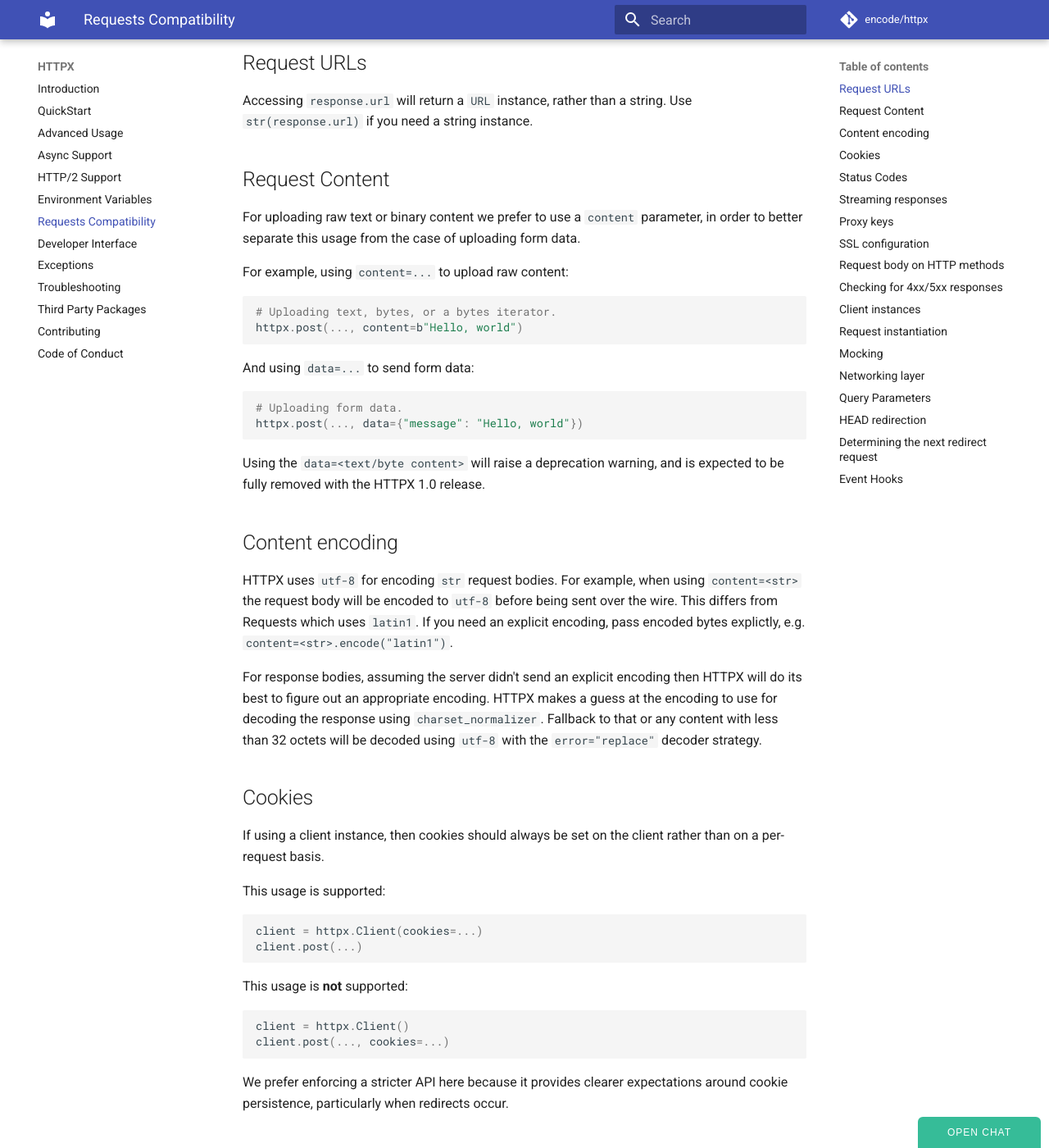
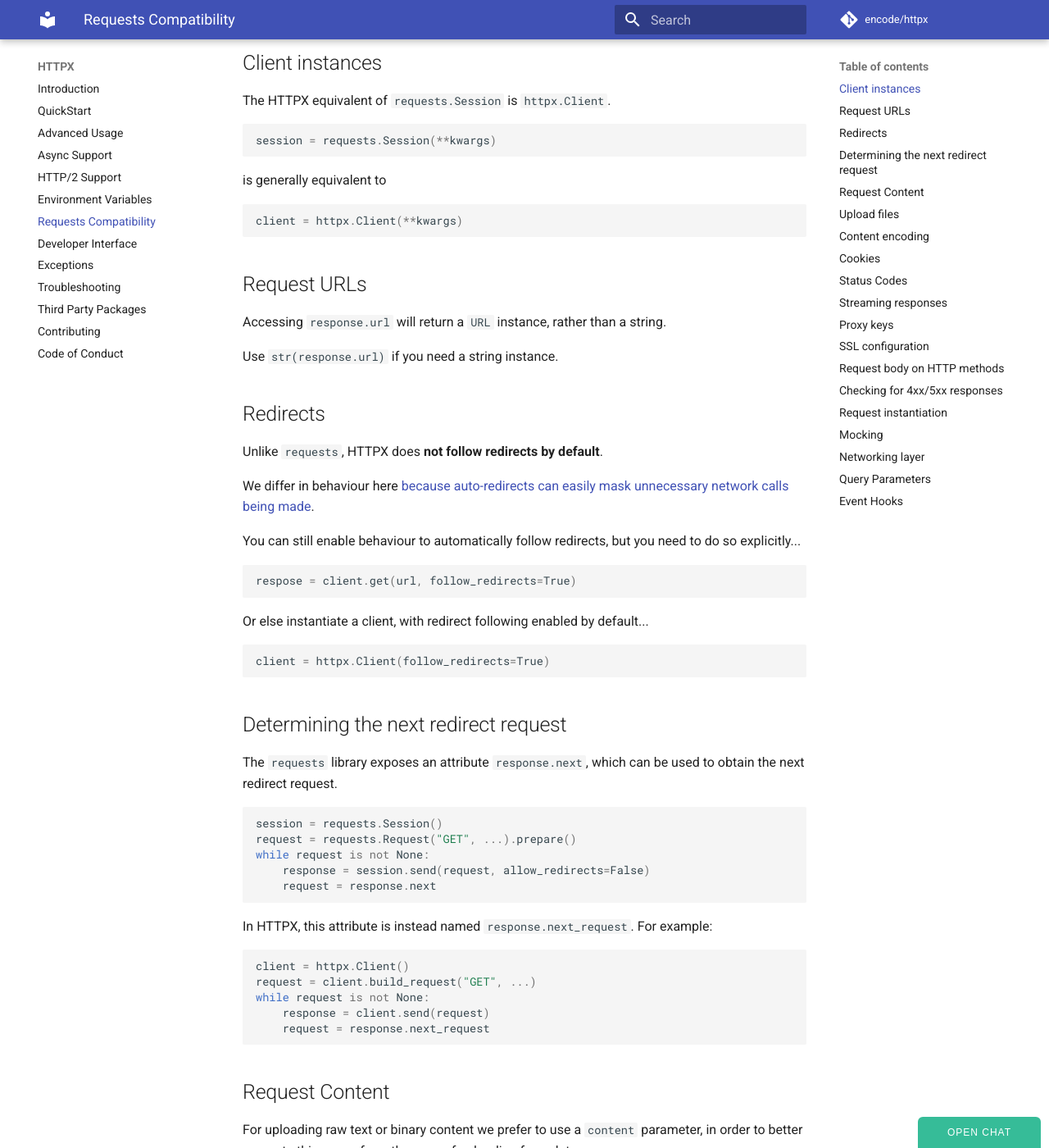
Before and after one commit to CarolinaBentrescas/httpx2, an MkDocs documentation site: the page built from docs/compatibility.md, in a window 1280 px wide and 1400 px high, scrolled down 228 px. Shown: the whole window at 82% size. Built offline with MkDocs 1.6.1 and Material for MkDocs 9.7.7, drawn with Linux system fonts in a browser that asks for light colours; comment, search, counter and statistics services are not loaded; some of the changed text lies outside the part shown.

Commit message:
Switch follow redirects default (#1808)
* Switch default on allow_redirects to False

* allow_redirects -> follow_redirects

* Update follow_redirects default in top-level API

* Update docs on follow_redirects

````diff
--- a/docs/compatibility.md
+++ b/docs/compatibility.md
@@ -4,10 +4,67 @@ HTTPX aims to be broadly compatible with the `requests` API.
 
 This documentation outlines places where the API differs...
 
+## Client instances
+
+The HTTPX equivalent of `requests.Session` is `httpx.Client`.
+
+```python
+session = requests.Session(**kwargs)
+```
+
+is generally equivalent to
+
+```python
+client = httpx.Client(**kwargs)
+```
+
 ## Request URLs
 
 Accessing `response.url` will return a `URL` instance, rather than a string.
+
 Use `str(response.url)` if you need a string instance.
+
+## Redirects
+
+Unlike `requests`, HTTPX does **not follow redirects by default**.
+
+We differ in behaviour here [because auto-redirects can easily mask unnecessary network
+calls being made](https://github.com/encode/httpx/discussions/1785).
+
+You can still enable behaviour to automatically follow redirects, but you need to
+do so explicitly...
+
+```python
+respose = client.get(url, follow_redirects=True)
+```
+
+Or else instantiate a client, with redirect following enabled by default...
+
+```python
+client = httpx.Client(follow_redirects=True)
+```
+
+## Determining the next redirect request
+
+The `requests` library exposes an attribute `response.next`, which can be used to obtain the next redirect request.
+
+```python
+session = requests.Session()
+request = requests.Request("GET", ...).prepare()
+while request is not None:
+    response = session.send(request, allow_redirects=False)
+    request = response.next
+```
+
+In HTTPX, this attribute is instead named `response.next_request`. For example:
+
+```python
+client = httpx.Client()
+request = client.build_request("GET", ...)
+while request is not None:
+    response = client.send(request)
+    request = response.next_request
+```
 
 ## Request Content
 
@@ -30,6 +87,12 @@ httpx.post(..., data={"message": "Hello, world"})
 
 Using the `data=<text/byte content>` will raise a deprecation warning,
 and is expected to be fully removed with the HTTPX 1.0 release.
+
+## Upload files
+
+HTTPX strictly enforces that upload files must be opened in binary mode, in order
+to avoid character encoding issues that can result from attempting to upload files
+opened in text mode.
 
 ## Content encoding
 
@@ -110,25 +173,11 @@ If you really do need to send request data using these http methods you should u
 
 We don't support `response.is_ok` since the naming is ambiguous there, and might incorrectly imply an equivalence to `response.status_code == codes.OK`. Instead we provide the `response.is_error` property. Use `if not response.is_error:` instead of `if response.is_ok:`.
 
-## Client instances
-
-The HTTPX equivalent of `requests.Session` is `httpx.Client`.
-
-```python
-session = requests.Session(**kwargs)
-```
-
-is generally equivalent to
-
-```python
-client = httpx.Client(**kwargs)
-```
-
 ## Request instantiation
 
 There is no notion of [prepared requests](https://requests.readthedocs.io/en/stable/user/advanced/#prepared-requests) in HTTPX. If you need to customize request instantiation, see [Request instances](advanced.md#request-instances).
 
-Besides, `httpx.Request()` does not support the `auth`, `timeout`, `allow_redirects`, `proxies`, `verify` and `cert` parameters. However these are available in `httpx.request`, `httpx.get`, `httpx.post` etc., as well as on [`Client` instances](advanced.md#client-instances).
+Besides, `httpx.Request()` does not support the `auth`, `timeout`, `follow_redirects`, `proxies`, `verify` and `cert` parameters. However these are available in `httpx.request`, `httpx.get`, `httpx.post` etc., as well as on [`Client` instances](advanced.md#client-instances).
 
 ## Mocking
 
@@ -144,25 +193,6 @@ On the other hand, HTTPX uses [HTTPCore](https://github.com/encode/httpcore) as
 
 `requests` omits `params` whose values are `None` (e.g. `requests.get(..., params={"foo": None})`). This is not supported by HTTPX.
 
-## HEAD redirection
-
-In `requests`, all top-level API follow redirects by default except `HEAD`.
-In consideration of consistency, we make `HEAD` follow redirects by default in HTTPX.
-
-## Determining the next redirect request
-
-When using `allow_redirects=False`, the `requests` library exposes an attribute `response.next`, which can be used to obtain the next redirect request.
-
-In HTTPX, this attribute is instead named `response.next_request`. For example:
-
-```python
-client = httpx.Client()
-request = client.build_request("GET", ...)
-while request is not None:
-    response = client.send(request, allow_redirects=False)
-    request = response.next_request
-```
-
 ## Event Hooks
 
 `requests` allows event hooks to mutate `Request` and `Response` objects. See [examples](https://requests.readthedocs.io/en/master/user/advanced/#event-hooks) given in the documentation for `requests`.
--- a/docs/quickstart.md
+++ b/docs/quickstart.md
@@ -128,7 +128,7 @@ Often Web API responses will be encoded as JSON.
 To include additional headers in the outgoing request, use the `headers` keyword argument:
 
 ```pycon
->>> url = 'http://httpbin.org/headers'
+>>> url = 'https://httpbin.org/headers'
 >>> headers = {'user-agent': 'my-app/0.0.1'}
 >>> r = httpx.get(url, headers=headers)
 ```
@@ -389,7 +389,7 @@ To include cookies in an outgoing request, use the `cookies` parameter:
 
 ```pycon
 >>> cookies = {"peanut": "butter"}
->>> r = httpx.get('http://httpbin.org/cookies', cookies=cookies)
+>>> r = httpx.get('https://httpbin.org/cookies', cookies=cookies)
 >>> r.json()
 {'cookies': {'peanut': 'butter'}}
 ```
@@ -408,17 +408,25 @@ with additional API for accessing cookies by their domain or path.
 
 ## Redirection and History
 
-By default, HTTPX will follow redirects for all HTTP methods.
-
-
-The `history` property of the response can be used to inspect any followed redirects.
-It contains a list of any redirect responses that were followed, in the order
-in which they were made.
+By default, HTTPX will **not** follow redirects for all HTTP methods, although
+this can be explicitly enabled.
 
 For example, GitHub redirects all HTTP requests to HTTPS.
 
 ```pycon
 >>> r = httpx.get('http://github.com/')
+>>> r.status_code
+301
+>>> r.history
+[]
+>>> r.next_request
+<Request('GET', 'https://github.com/')>
+```
+
+You can modify the default redirection handling with the `follow_redirects` parameter:
+
+```pycon
+>>> r = httpx.get('http://github.com/', follow_redirects=True)
 >>> r.url
 URL('https://github.com/')
 >>> r.status_code
@@ -427,15 +435,9 @@ URL('https://github.com/')
 [<Response [301 Moved Permanently]>]
 ```
 
-You can modify the default redirection handling with the allow_redirects parameter:
-
-```pycon
->>> r = httpx.get('http://github.com/', allow_redirects=False)
->>> r.status_code
-301
->>> r.history
-[]
-```
+The `history` property of the response can be used to inspect any followed redirects.
+It contains a list of any redirect responses that were followed, in the order
+in which they were made.
 
 ## Timeouts
 
````
Also changed, not shown: other parts of docs/quickstart.md (+1 -1 lines), 6 other files.
